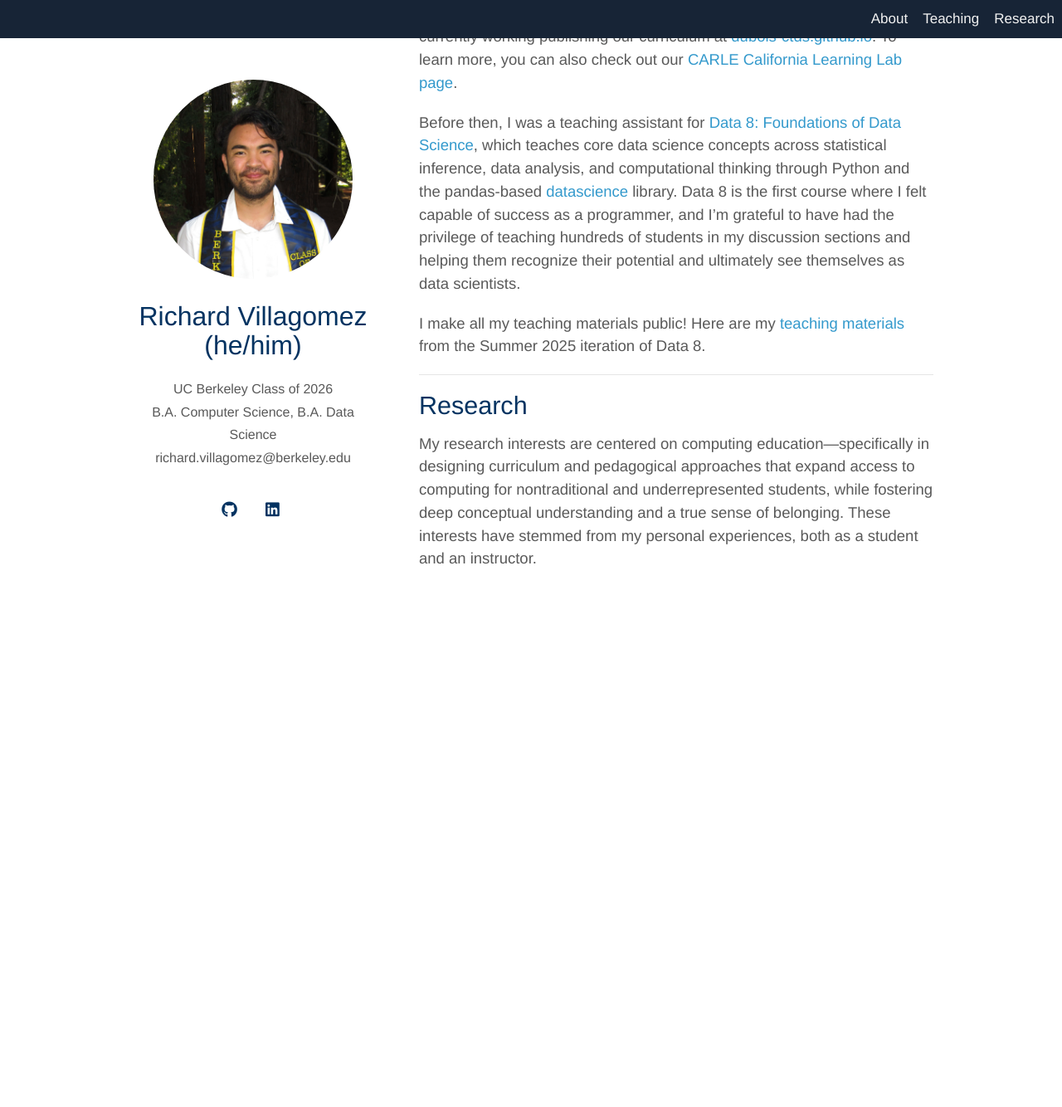
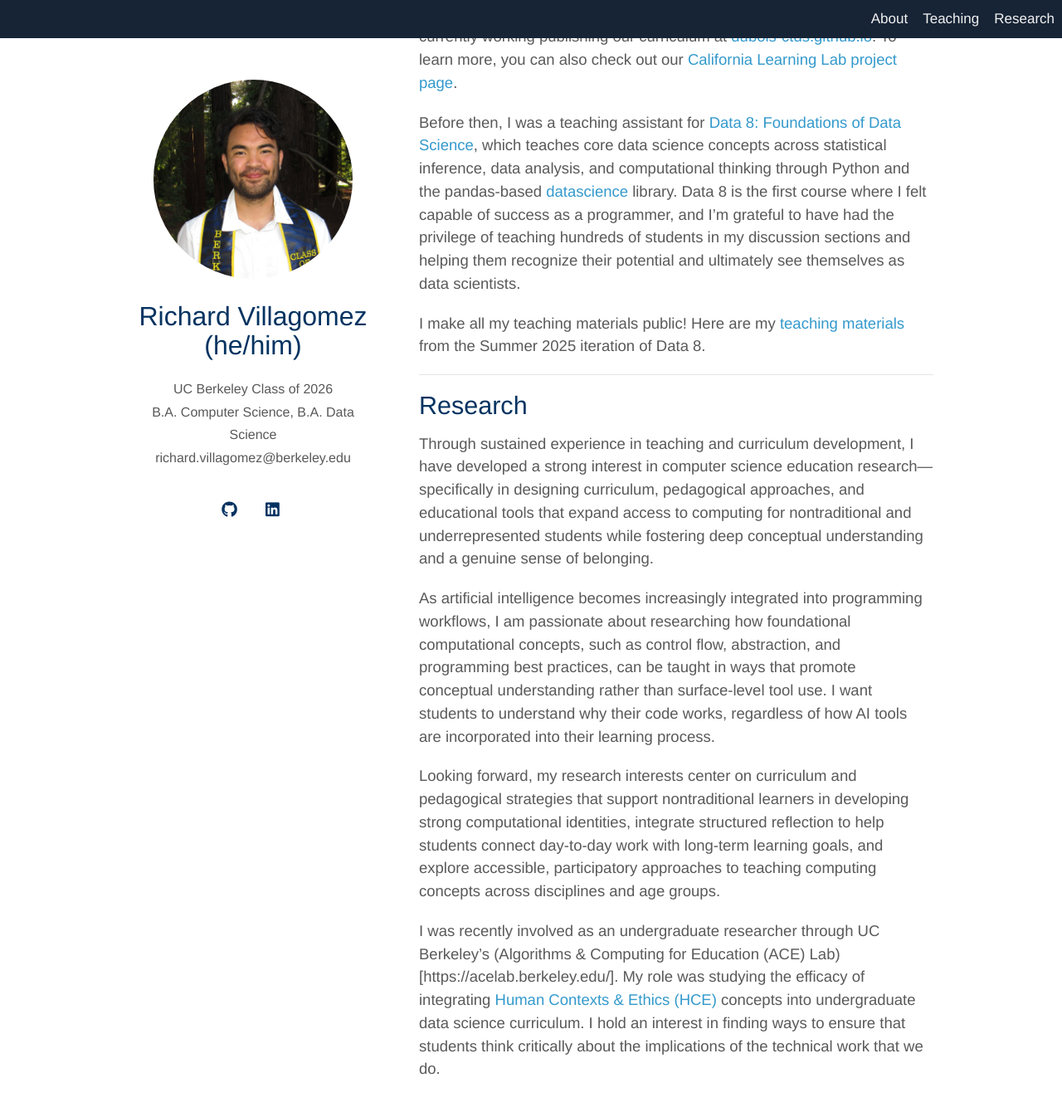
Before and after one commit to richardvillagomez/richardvillagomez.github.io, a Jekyll site: the page built from index.md, in a window 1280 px wide and 1400 px high, scrolled down 1237 px. Shown: the top 1334 px of the window at 83% size. Built offline with Jekyll 4.4.1, drawn with Linux system fonts in a browser that asks for light colours; nearby versions of some CDN libraries; a style sheet for code colours, icons or effects is not loaded; our own code applies the rules of GitHub Pages for plain Markdown files; before the commit the page ends 2022 px from its top, so only the background shows below that.

Commit message:
research updates

```diff
--- a/_includes/research.md
+++ b/_includes/research.md
@@ -1,2 +1,8 @@
 ## Research
-My research interests are centered on computing education—specifically in designing curriculum and pedagogical approaches that expand access to computing for nontraditional and underrepresented students, while fostering deep conceptual understanding and a true sense of belonging. These interests have stemmed from my personal experiences, both as a student and an instructor.
+Through sustained experience in teaching and curriculum development, I have developed a strong interest in computer science education research—specifically in designing curriculum, pedagogical approaches, and educational tools that expand access to computing for nontraditional and underrepresented students while fostering deep conceptual understanding and a genuine sense of belonging.
+
+As artificial intelligence becomes increasingly integrated into programming workflows, I am passionate about researching how foundational computational concepts, such as control flow, abstraction, and programming best practices, can be taught in ways that promote conceptual understanding rather than surface-level tool use. I want students to understand why their code works, regardless of how AI tools are incorporated into their learning process.
+
+Looking forward, my research interests center on curriculum and pedagogical strategies that support nontraditional learners in developing strong computational identities, integrate structured reflection to help students connect day-to-day work with long-term learning goals, and explore accessible, participatory approaches to teaching computing concepts across disciplines and age groups.
+
+I was recently involved as an undergraduate researcher through UC Berkeley's (Algorithms & Computing for Education (ACE) Lab)[https://acelab.berkeley.edu/]. My role was studying the efficacy of integrating [Human Contexts & Ethics (HCE)](https://cdss.berkeley.edu/dsus/human-contexts-and-ethics) concepts into undergraduate data science curriculum. I hold an interest in finding ways to ensure that students think critically about the implications of the technical work that we do.
--- a/_includes/teaching.md
+++ b/_includes/teaching.md
@@ -2,7 +2,7 @@
 
 I’ve been a teaching assistant for lower-division data science courses at UC Berkeley since Summer 2024, the summer after my sophomore year. I’m passionate about expanding access to the computing classroom, and practicing inclusion through pedagogical practices and culturally responsive curriculum. I believe inclusion means more than just helping students feel comfortable in the classroom—but finding ways to ensure that they recognize they truly belong in the field.
 
-Most recently, I was the head teaching assistant for [Data 6: Introduction to Computational Thinking with Data](https://data6.org/fa25/), funded through an NSF Improving Undergraduate STEM Education (IUSE) grant. The course was designed primarily for social students and emphasizes rigorous computational problem-solving to prepare students for computational social science research and advanced computer science coursework. I contributed to curriculum development and instruction across topics including Python fundamentals (iteration, conditionals, functions), data visualizations, table manipulation, HTML web scraping, API usage, and qualitative coding. I'm currently working publishing our curriculum at [dubois-ctds.github.io](https://dubois-ctds.github.io/). To learn more, you can also check out our [CARLE California Learning Lab page](https://carle.calearninglab.org/projects/K2kGwSeSMGyfH0Zr4kWh).
+Most recently, I was the head teaching assistant for [Data 6: Introduction to Computational Thinking with Data](https://data6.org/fa25/), funded through an NSF Improving Undergraduate STEM Education (IUSE) grant. The course was designed primarily for social students and emphasizes rigorous computational problem-solving to prepare students for computational social science research and advanced computer science coursework. I contributed to curriculum development and instruction across topics including Python fundamentals (iteration, conditionals, functions), data visualizations, table manipulation, HTML web scraping, API usage, and qualitative coding. I'm currently working publishing our curriculum at [dubois-ctds.github.io](https://dubois-ctds.github.io/). To learn more, you can also check out our [California Learning Lab project page](https://calearninglab.org/project/collaborative-design-of-interdisciplinary-inclusive-introductory-data-science-course-modules/).
 
 Before then, I was a teaching assistant for [Data 8: Foundations of Data Science](https://www.data8.org/), which teaches core data science concepts across statistical inference, data analysis, and computational thinking through Python and the pandas-based [datascience](https://www.data8.org/datascience/) library. Data 8 is the first course where I felt capable of success as a programmer, and I'm grateful to have had the privilege of teaching hundreds of students in my discussion sections and helping them recognize their potential and ultimately see themselves as data scientists.
 
```
